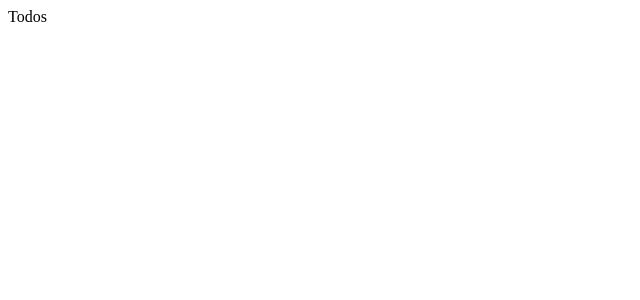
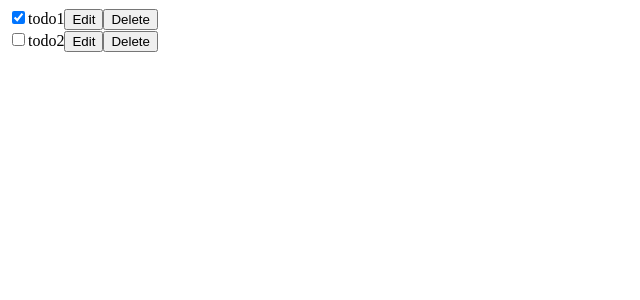
Before and after one commit to MDAhsanFaraz/React_TODO, a React (Vite) app: page / in a window 1280 px wide. Shown: the top 300 px of the page, without its empty margins (0-640 px from the left). Built offline with nearby package versions, Linux system fonts and the light colour scheme.

Commit message:
added Todolist & todo component

```diff
--- a/src/App.jsx
+++ b/src/App.jsx
@@ -1,7 +1,13 @@
 import "./App.css";
+import TodoList from "./components/TodoList/TodoList";
+
+const todos = [
+  { id: 1, text: "todo1", isFinished: true },
+  { id: 2, text: "todo2", isFinished: false },
+];
 
 function App() {
-  return <>Todos</>;
+  return <TodoList todos={todos} />;
 }
 
 export default App;
--- /dev/null
+++ b/src/components/Todo/Todo.jsx
@@ -0,0 +1,11 @@
+function Todo({ text, isFinished }) {
+  return (
+    <div>
+      <input type="checkbox" checked={isFinished} />
+      <span>{text}</span>
+      <button>Edit</button>
+      <button>Delete</button>
+    </div>
+  );
+}
+export default Todo;
--- /dev/null
+++ b/src/components/TodoList/TodoList.jsx
@@ -0,0 +1,11 @@
+import Todo from "../Todo/Todo";
+
+function TodoList({ todos }) {
+  return (
+    todos &&
+    todos.map((todo) => (
+      <Todo key={todo.id} text={todo.text} isFinished={todo.isFinished} />
+    ))
+  );
+}
+export default TodoList;
```
